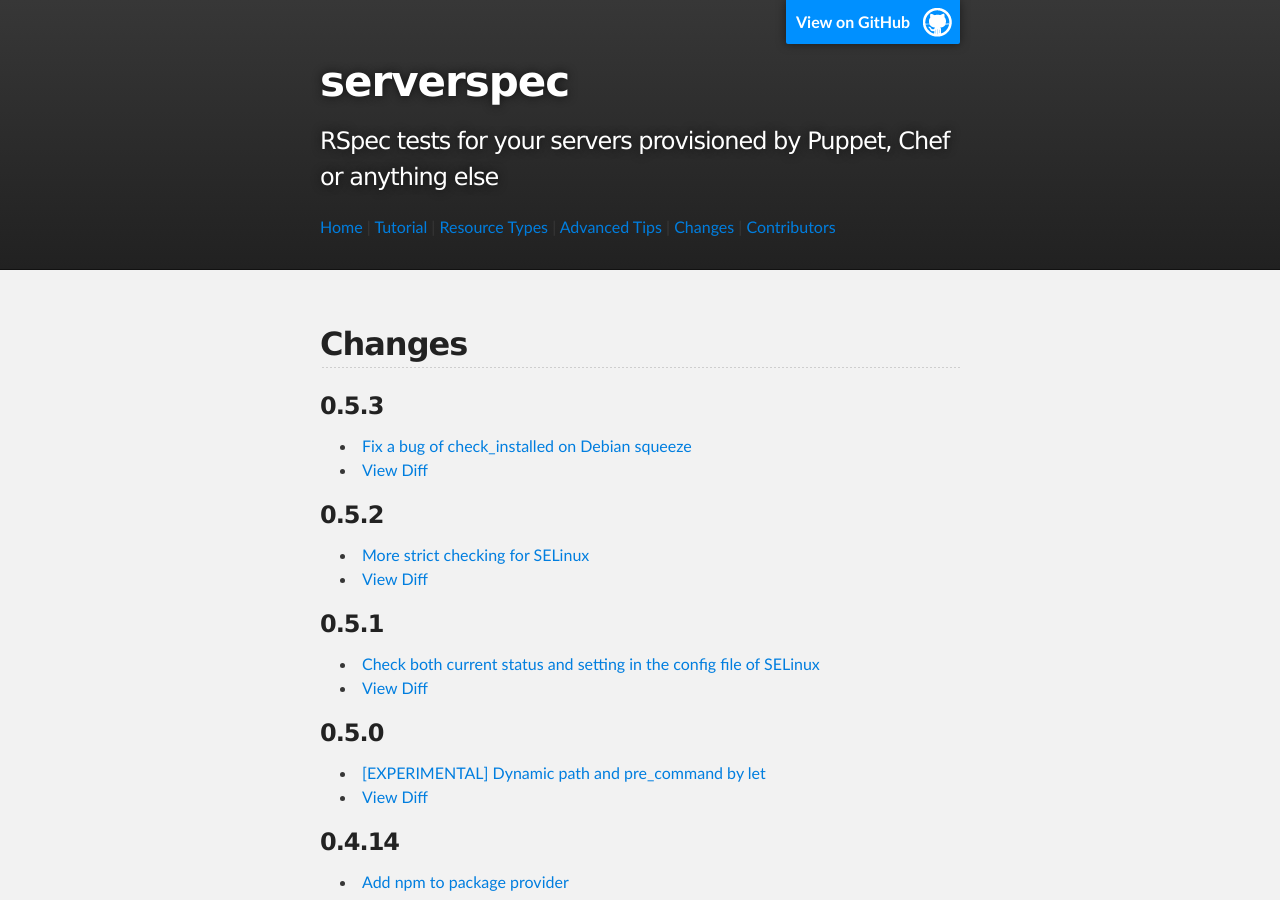
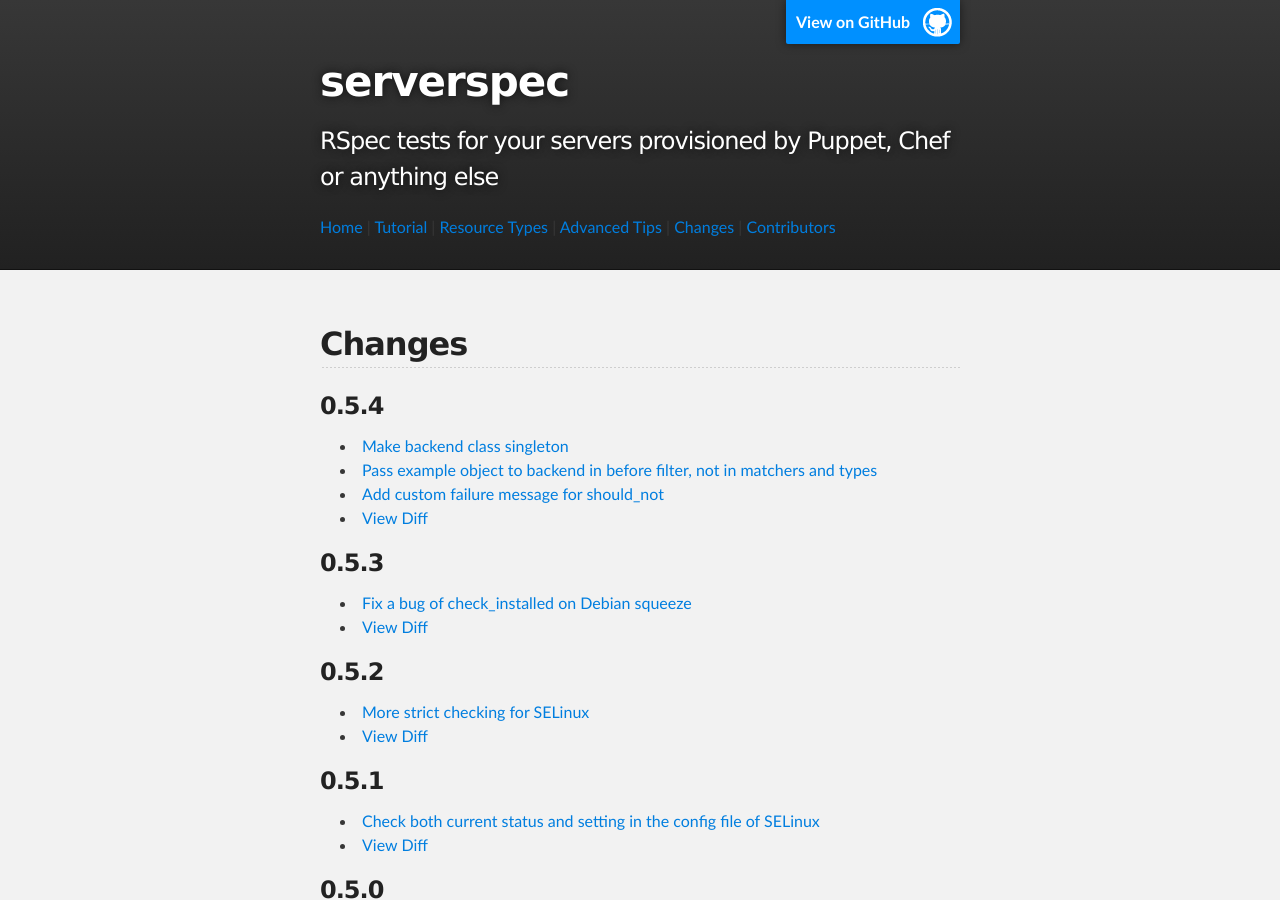
Before and after one commit to serverspec/serverspec.github.io, a Jekyll site: the page built from changes.md, in a window 1280 px wide and 900 px high. Built offline with Jekyll 4.4.1, drawn with Linux system fonts in a browser that asks for light colours; Markdown is read by kramdown in place of the engine named in the settings.

Commit message:
Add changes of v0.5.4

```diff
--- a/changes.md
+++ b/changes.md
@@ -4,6 +4,13 @@ title: Changes
 ---
 
 ## Changes
+
+### 0.5.4
+
+ * [Make backend class singleton](https://github.com/mizzy/serverspec/pull/139)
+ * [Pass example object to backend in before filter, not in matchers and types](https://github.com/mizzy/serverspec/pull/140)
+ * [Add custom failure message for should_not](https://github.com/mizzy/serverspec/pull/141)
+ * [View Diff](https://github.com/mizzy/serverspec/compare/v0.5.3...v0.5.4)
 
 ### 0.5.3
 
```
